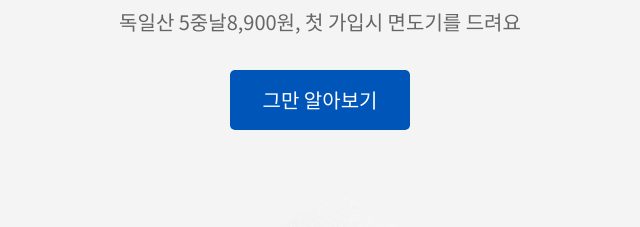
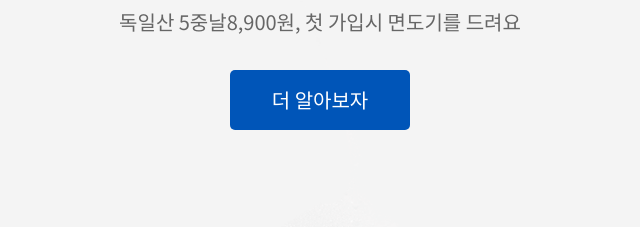
Before and after one commit to kimhakju/Portfolio, a plain HTML site: page index.html in a window 1280 px wide. Shown: the part 265-492 px from the top of the page, 340-980 px from the left. Drawn offline with Linux system fonts and the light colour scheme.

Commit message:
Update index.html

```diff
--- a/index.html
+++ b/index.html
@@ -20,7 +20,7 @@
            <strong>프리미엄 면도용품 구독 서비스</strong>
          </p>
          <p class="subtitle">독일산 5중날8,900원, 첫 가입시 면도기를 드려요</p>
-         <a href="#" class="common_btn">그만 알아보기</a>
+         <a href="#" class="common_btn">더 알아보자</a>
        </div>
      </div>
    </div>
```
